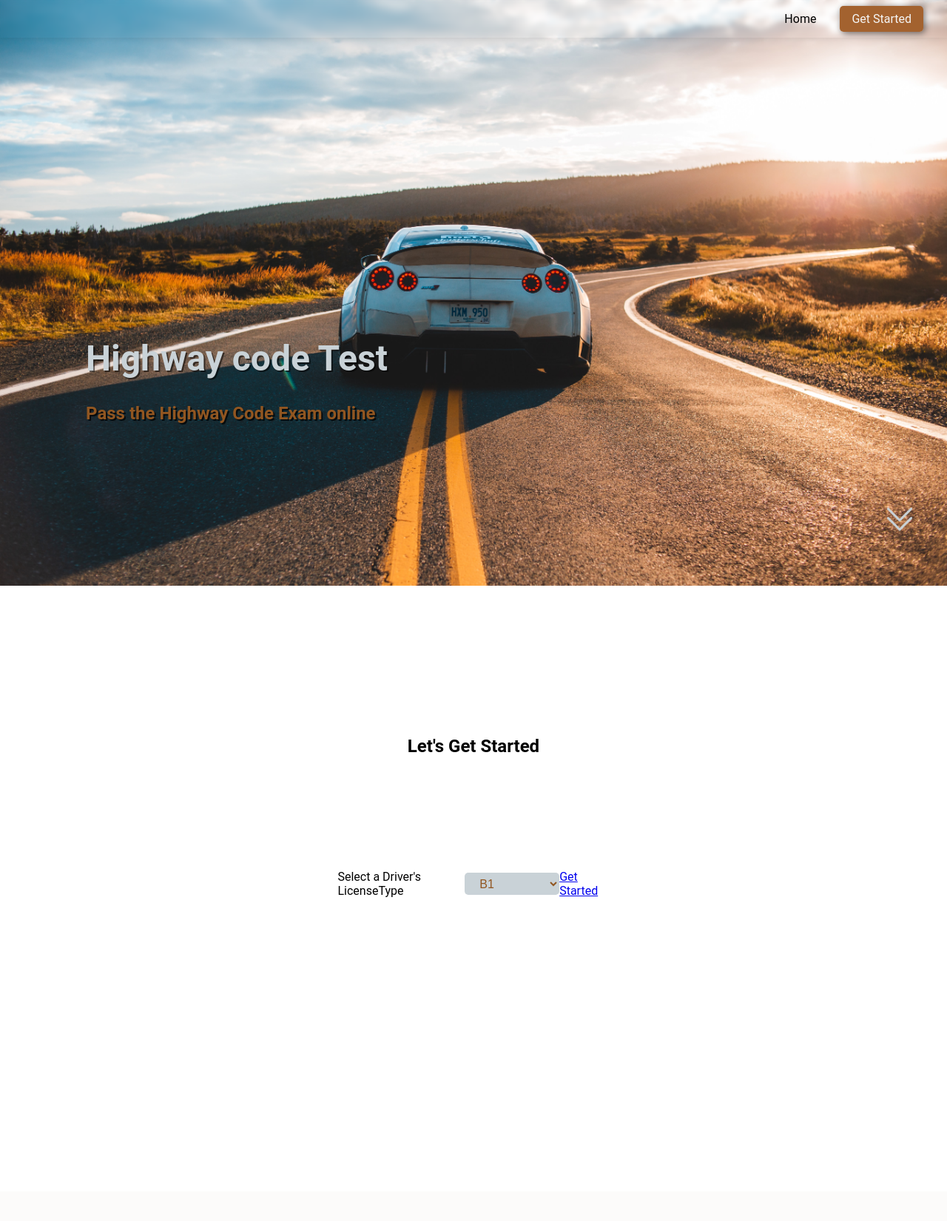
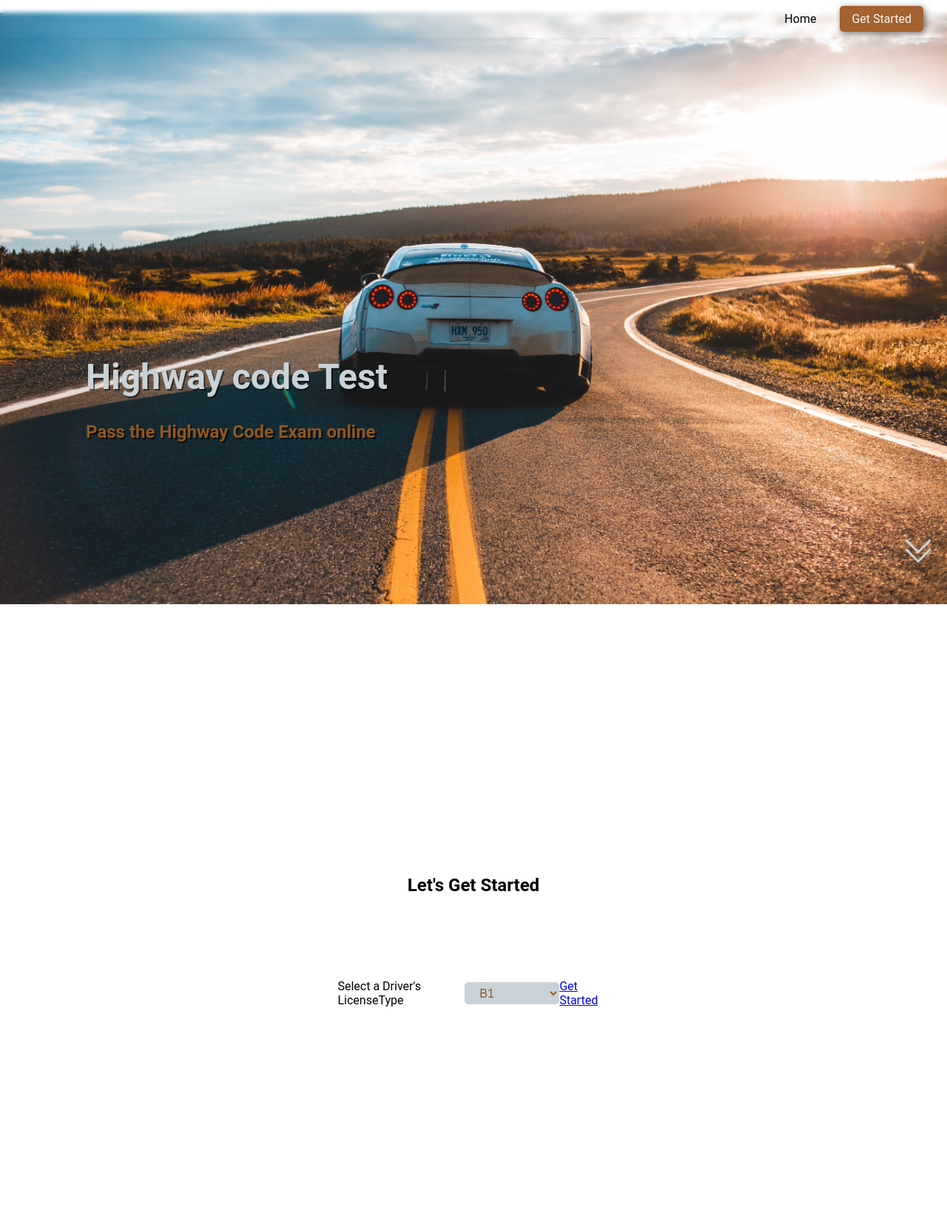
Before and after one commit to oyabun-dev/Drivers-License, a PHP site: page / in a window 1280 px wide. Shown: the whole page at 74% size. Before the commit the page ends 1213 px from the top, so only its background shows below. Run offline with PHP 8.4, Linux system fonts and the light colour scheme.

Commit message:
Smooth Scrolling, Go Up & Go Down Button done 🧠😎

```diff
--- a/assets/driversLicence.js
+++ b/assets/driversLicence.js
@@ -1,12 +1,27 @@
 // @ts-check
 
-function scrolling() {
-    window.scrollTo(0, 700);
+let go_down = document.getElementById('go_down');
+let go_up = document.getElementById('go_up');
+
+
+function scrollDown() {
+    window.scrollTo(0, 820);
+    go_down?go_down.toggleAttribute('hidden'):console.error('go_down is null');
+    go_up?go_up.removeAttribute('hidden'):console.error('go_up is null');
 }
+function scrollUp() {
+    window.scrollTo(0, 0);
+    go_up?go_up.toggleAttribute('hidden'):console.error('go_up is null');
+    go_down?go_down.removeAttribute('hidden'):console.error('go_down is null')  ;
+}
+    // @ts-ignore
+go_down.addEventListener('click', scrollDown);
+    // @ts-ignore
+go_up.addEventListener('click', scrollUp);
 
-// let startMenu = document.getElementById('startMenu');
-// // @ts-ignore
-// startMenu.addEventListener('click', scrolling);
+let getStarted = document.getElementById('getStarted');
+// @ts-ignore
+getStarted.addEventListener('click', scrollDown);
 
 var pageList = [1,2,];
 var pageNumber = 1;
--- a/assets/style.css
+++ b/assets/style.css
@@ -14,6 +14,7 @@
 
 html {
     scroll-behavior: smooth;
+    overflow: hidden;
 }
 
 body {
@@ -119,9 +120,10 @@
 }
 
 section.landing button#go_down {
-    position: relative;
-    top: -30%;
-    left: 45%;
+    position: fixed;
+    z-index: 4;
+    top: 90%;
+    left: 95%;
     background-color: transparent;
     border: none;
     border-radius: 50%;
@@ -134,16 +136,40 @@
     backdrop-filter: blur(3px);
 }
 
-section.landing button#go_down p img {
+section.landing button#go_down p img#down_image {
     width: 50px;
     height: 50px;
 }
 
+section.landing button#go_up {
+    position: fixed;
+    z-index: 4;
+    top: 90%;
+    left: 95%;
+    background-color: transparent;
+    border: none;
+    border-radius: 50%;
+    outline: none;
+    cursor: pointer;
+}
+
+section.landing button#go_up:hover {
+    background-color: #00000013;
+    -webkit-backdrop-filter: blur(3px);
+    backdrop-filter: blur(3px);
+}
+
+section.landing button#go_up p img#up_image {
+    width: 50px;
+    height: 50px;
+    rotate: 180deg;
+}
+
 section#startMenu {
     width: 100vw;
-    height: 85vh;
+    height: 90vh;
     display: flex;
-    justify-content: start;
+    justify-content: center;
     align-items: center;
     flex-direction: column;
 }
@@ -155,7 +181,7 @@
     justify-content: space-between;
     align-items: center;
     flex-direction: column;
-    margin: 4rem;
+    margin: 1rem;
 }
 
 section#startMenu form[name="license_type_form"] {
--- a/index.html
+++ b/index.html
@@ -25,7 +25,8 @@
             <h1 class="title">Highway code Test</h1>
             <h4 class="subtitle">Pass the Highway Code Exam online</h4>
         </div>
-        <button id="go_down" onclick="scrolling();"><p><img src="./assets/img/go_down.png" alt="go_down"></p></button>
+        <button id="go_down"><p><img id="down_image" src="./assets/img/go_down.png" alt="down_arrow"></p></button>
+        <button hidden id="go_up"><p><img id="up_image" src="./assets/img/go_up.png" alt="up_arrow"></p></button>
     </section>
     <!-- start menu -->
     <section id="startMenu">
```
Also changed, not shown: assets/img/go_up.png (added), 1 other file.
